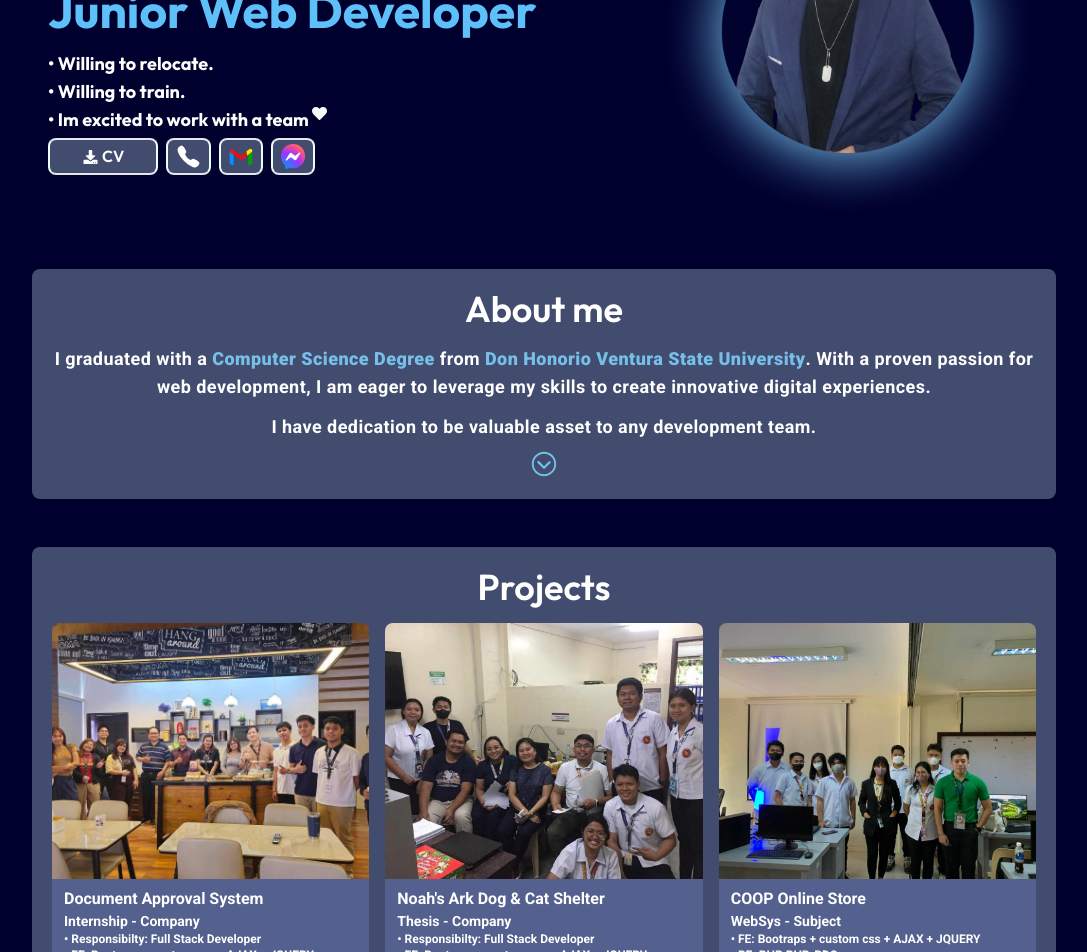
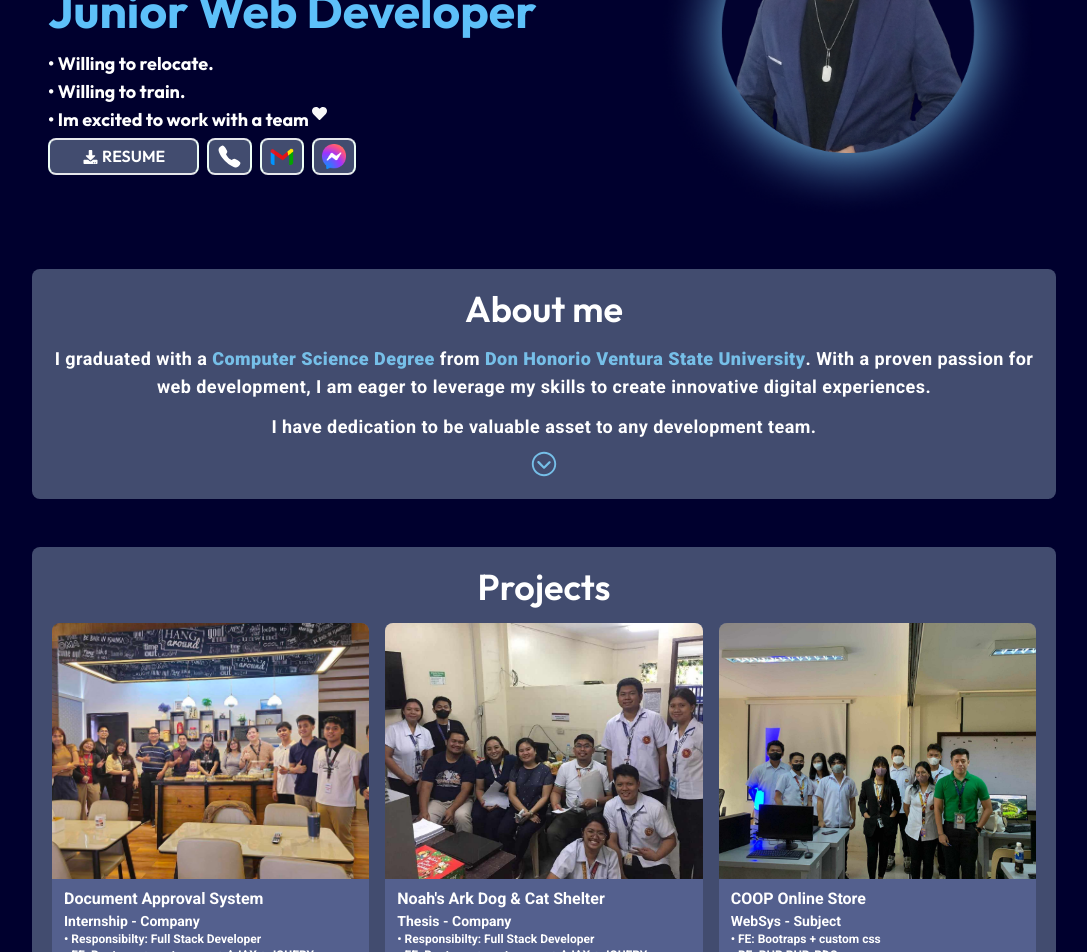
Before and after one commit to genaskyjr/portfolio, a React (Vite) app: page / in a window 1280 px wide. Shown: the part 280-1232 px from the top of the page, without its empty margins (96-1183 px from the left). Built offline with nearby package versions, Linux system fonts and the light colour scheme; what tailwindcss-animated would draw is missing.

Commit message:
added resume

```diff
--- a/src/Hero.jsx
+++ b/src/Hero.jsx
@@ -38,7 +38,7 @@ function Hero(){
 
                 <section className='gap-2 flex justify-center xl:justify-start mt-1'>
 
-                    <a href='/pdf.pdf' target='_blank'  className='hover:animate-wiggle hover:animate-infinite hover:opacity-75 font-outfit font-semibold pl-8 pr-8 pt-1 pb-1 bg-[#424C6F] rounded-lg border-x-emerald-50 border-2 hover:cursor-pointer'> <FaDownload size={17} className='inline-block align-text-middle pb-[3px]'/> CV</a>
+                    <a href='./assets/web_developer_resume_genaskyjr.pdf' target='_blank'  className='hover:animate-wiggle hover:animate-infinite hover:opacity-75 font-outfit font-semibold pl-8 pr-8 pt-1 pb-1 bg-[#424C6F] rounded-lg border-x-emerald-50 border-2 hover:cursor-pointer'> <FaDownload size={17} className='inline-block align-text-middle pb-[3px]'/> RESUME</a>
                     <a href='tel:+639287152180' className='hover:animate-wiggle hover:animate-infinite hover:opacity-75 pl-2 pr-2 rounded-lg bg-[#424C6F] border-x-emerald-50 border-2 hover:opacity-90 pt-1'><IoCall size={25} className=''/></a>
                     <a href="mailto:genaskypinlac0@gmail.com" className='hover:animate-wiggle hover:animate-infinite hover:opacity-75 px-2 py-2 rounded-lg bg-[#424C6F] border-x-emerald-50 border-2 hover:opacity-90'><img className='w-6' src={GmailImage} alt="Gmail icon" /></a>
                     <a href='https://m.me/genaskyjr' className='hover:animate-wiggle hover:animate-infinite hover:opacity-75 pl-2 pr-2 rounded-lg bg-[#424C6F] border-x-emerald-50 border-2 hover:opacity-90 pt-1'><img className='w-6' src={MessagerImage} alt="Messager icon" /></a>
--- a/src/Projects.jsx
+++ b/src/Projects.jsx
@@ -99,7 +99,7 @@ function Projects(){
                     <div className=' pt-2 pb-2 pl-3'>
                         <p className='text-base '>COOP Online Store</p>
                         <p className='text-sm '>WebSys - Subject</p>
-                        <p className='text-xs '>&bull; FE: Bootraps + custom css + AJAX + JQUERY</p>
+                        <p className='text-xs '>&bull; FE: Bootraps + custom css</p>
                         <p className='text-xs '>&bull; BE: PHP PHP-PDO</p>
                         <p className='text-xs '>&bull; Database: MySql</p>
                         <p className='text-xs '>&bull; Coding Style: Procedural</p>
```
